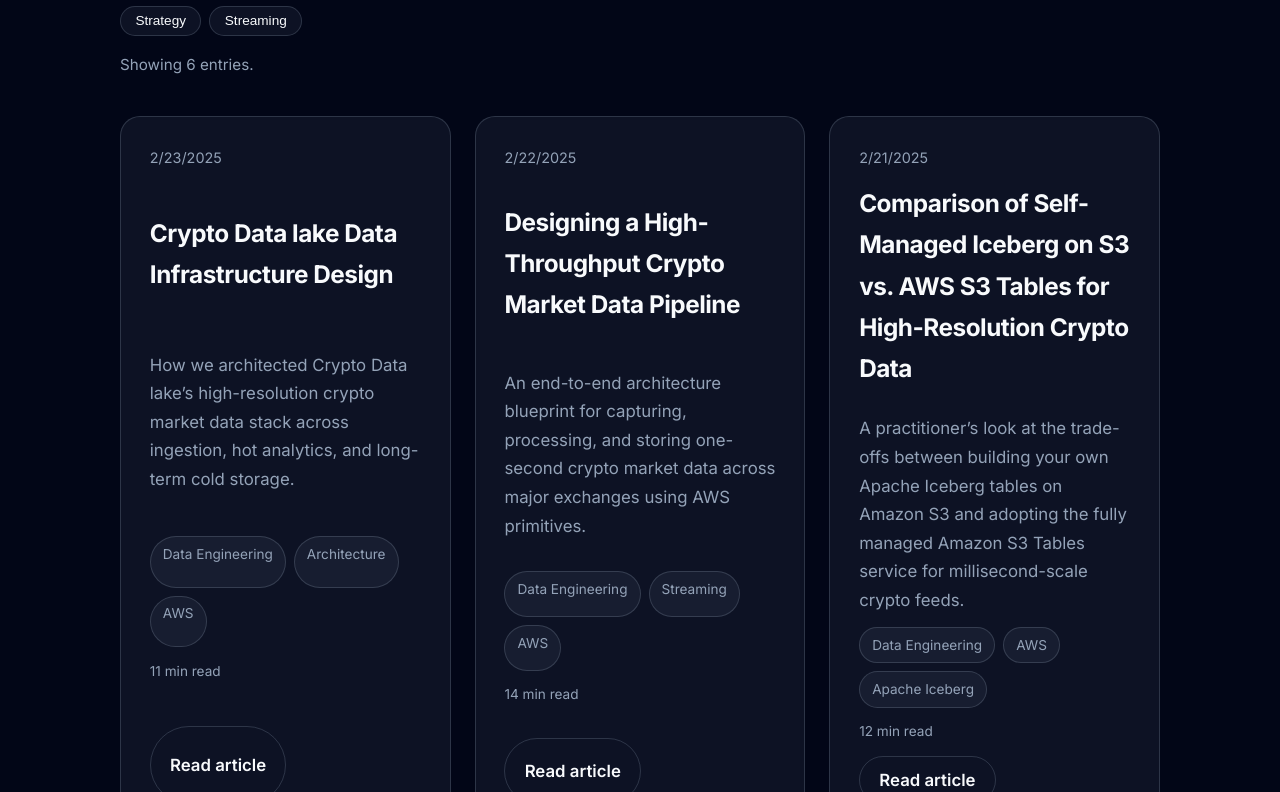
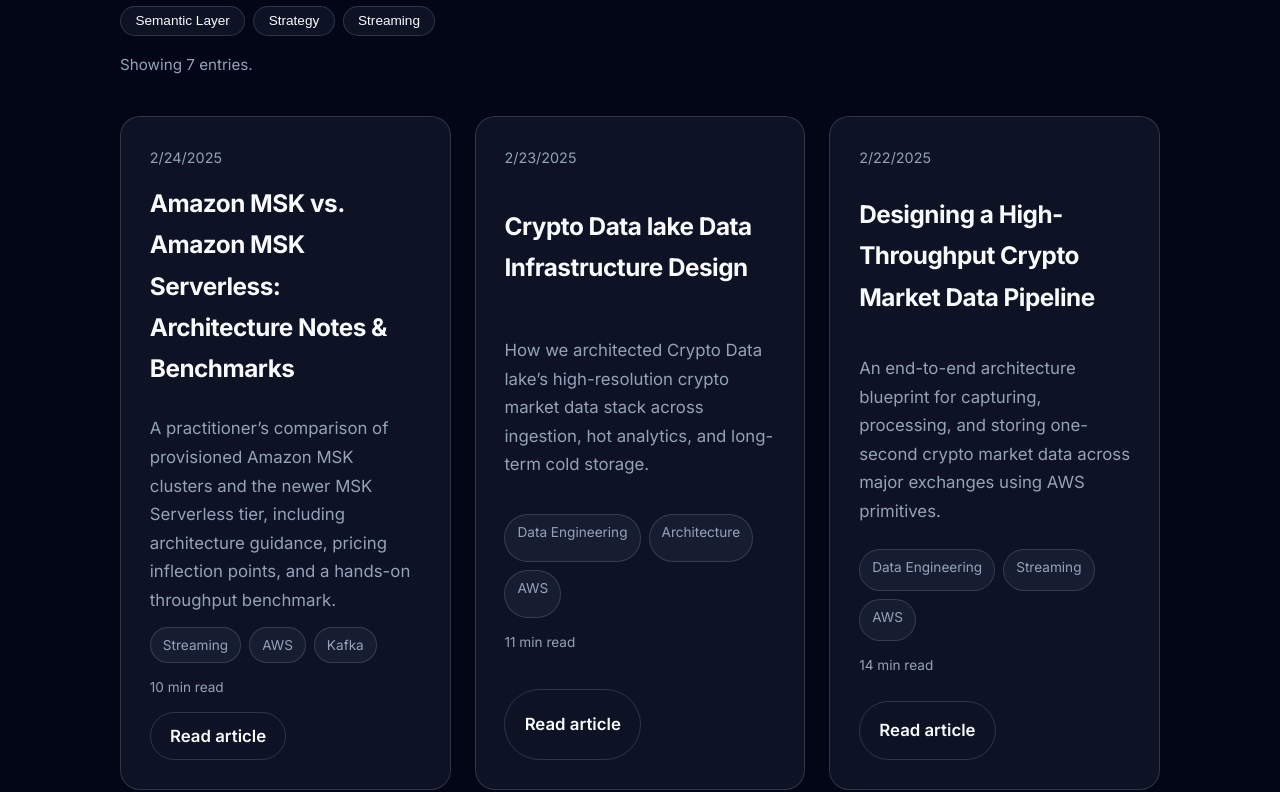
Before and after one commit to rahjooh/hadirahjou.ir, a Next.js app: page /blog in a window 1280 px wide. Shown: the part 468-1260 px from the top of the page. Built offline with nearby package versions, Linux system fonts and the light colour scheme.

Commit message:
Add MSK vs MSK Serverless benchmarking post

```diff
--- a/data/blogPosts.ts
+++ b/data/blogPosts.ts
@@ -9,6 +9,32 @@
 }
 
 export const blogPosts: BlogPost[] = [
+  {
+    slug: 'amazon-msk-vs-amazon-msk-serverless-benchmarking',
+    title: 'Amazon MSK vs. Amazon MSK Serverless: Architecture Notes & Benchmarks',
+    summary:
+      'A practitioner’s comparison of provisioned Amazon MSK clusters and the newer MSK Serverless tier, including architecture guidance, pricing inflection points, and a hands-on throughput benchmark.',
+    date: '2025-02-24',
+    tags: ['Streaming', 'AWS', 'Kafka'],
+    readingTime: '10 min read',
+    content: [
+      'Amazon MSK has been my go-to for production Kafka whenever I need predictable partitions, dedicated brokers, and fine-grained control. The Serverless flavor trims the operational toil, auto scales partitions, and charges per-capacity-hour. After reviewing SLS.Guru’s breakdown and running my own tests, here is how I now frame the decision.',
+      '🏗 Architecture Posture',
+      '• Provisioned MSK: You pick broker instance families, size storage, and manage scaling events through capacity APIs. Control over Kafka versions, cluster configurations, SCRAM/IAM auth modes, and multi-AZ replication is absolute, but patch windows remain your responsibility.',
+      '• MSK Serverless: AWS hides brokers altogether. You bring VPC connectivity, IAM-based auth, and topic-level configs, while the service elastically allocates “Kafka Capacity Units” (KCUs) behind the scenes. Serverless also auto-tunes partition placement, but you trade away direct access to broker-level metrics.',
+      '💸 Cost & Governance Levers',
+      'Provisioned MSK starts to shine above ~40 MB/s sustained ingress because you can right-size brokers and leverage reserved instances. Costs are a straightforward sum of EC2 + gp3 volumes + data transfer. MSK Serverless, meanwhile, bills $0.35 per KCU-hour plus $0.11/GB in/out after the free tier. That aligns well with bursty or exploratory workloads but gets pricey as soon as your traffic turns steady-state.',
+      '🧪 Benchmarking Notes (us-east-1, 3 AZ, TLS/IAM)',
+      'I ran a simple yet telling load test using the open-source `kafka-producer-perf-test` tool with snappy-compressed 1 KB payloads and 12 partitions. Each scenario ran for 15 minutes to account for warm-up and throttle detection.',
+      '• Provisioned MSK (3 × kafka.m7g.large, 1 TB gp3 @ 3k IOPS): Averaged 90 MB/s ingress and 75 MB/s egress with p99 latency staying under 32 ms. CPU hovered around 48%, leaving headroom for compaction and consumer spikes.',
+      '• MSK Serverless (default 5 KCUs scaling to 40): Burst throughput ramped quickly but settled around 55 MB/s ingress and 50 MB/s egress before throttling kicked in. p99 latency floated near 48 ms once the service stabilized. The bill for the run penciled out to roughly $2.80 versus $1.95 of amortized hourly cost on the provisioned stack.',
+      '• Takeaway: Serverless metered capacity is fantastic when workloads are intermittent (e.g., development sandboxes, episodic ingestion). For sustained streaming, provisioned clusters deliver higher ceiling and lower marginal cost, especially if you can reserve broker instances or apply Savings Plans.',
+      '🧭 Recommendation Matrix',
+      'Choose MSK Serverless when you need Kafka semantics without cluster babysitting, workloads are spiky, and IAM integration is the priority. Stick with provisioned MSK when you require deterministic partition layouts, large retention windows, custom configs (log.dirs, broker interceptors), or consistent >60 MB/s traffic. Both tiers now share the same control plane, so migrating topics between them via MirrorMaker 2 is mostly a weekend project.',
+      '🔭 Next Steps',
+      'Push benchmarking deeper by testing compression codecs, fan-out scenarios with consumer groups, and failure injections (broker kill, AZ loss) to compare recovery behavior. Until then, this hybrid strategy works well: start on Serverless for prototypes, graduate to provisioned clusters once throughput hardens, and keep MirrorMaker scripts handy for a smooth transition.'
+    ]
+  },
   {
     slug: 'Crypto-Data-lake-data-infra-design',
     title: 'Crypto Data lake Data Infrastructure Design',
```
